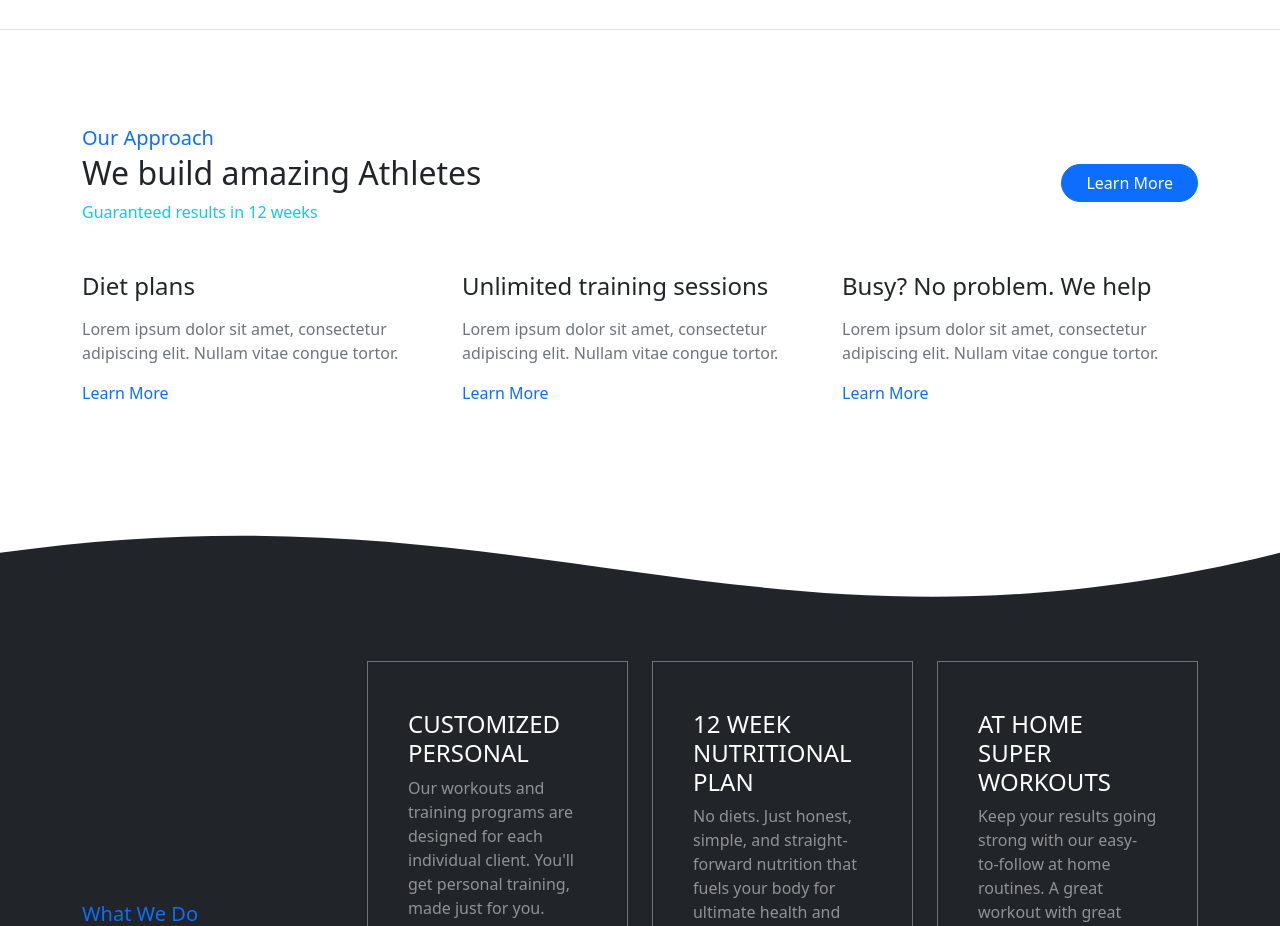
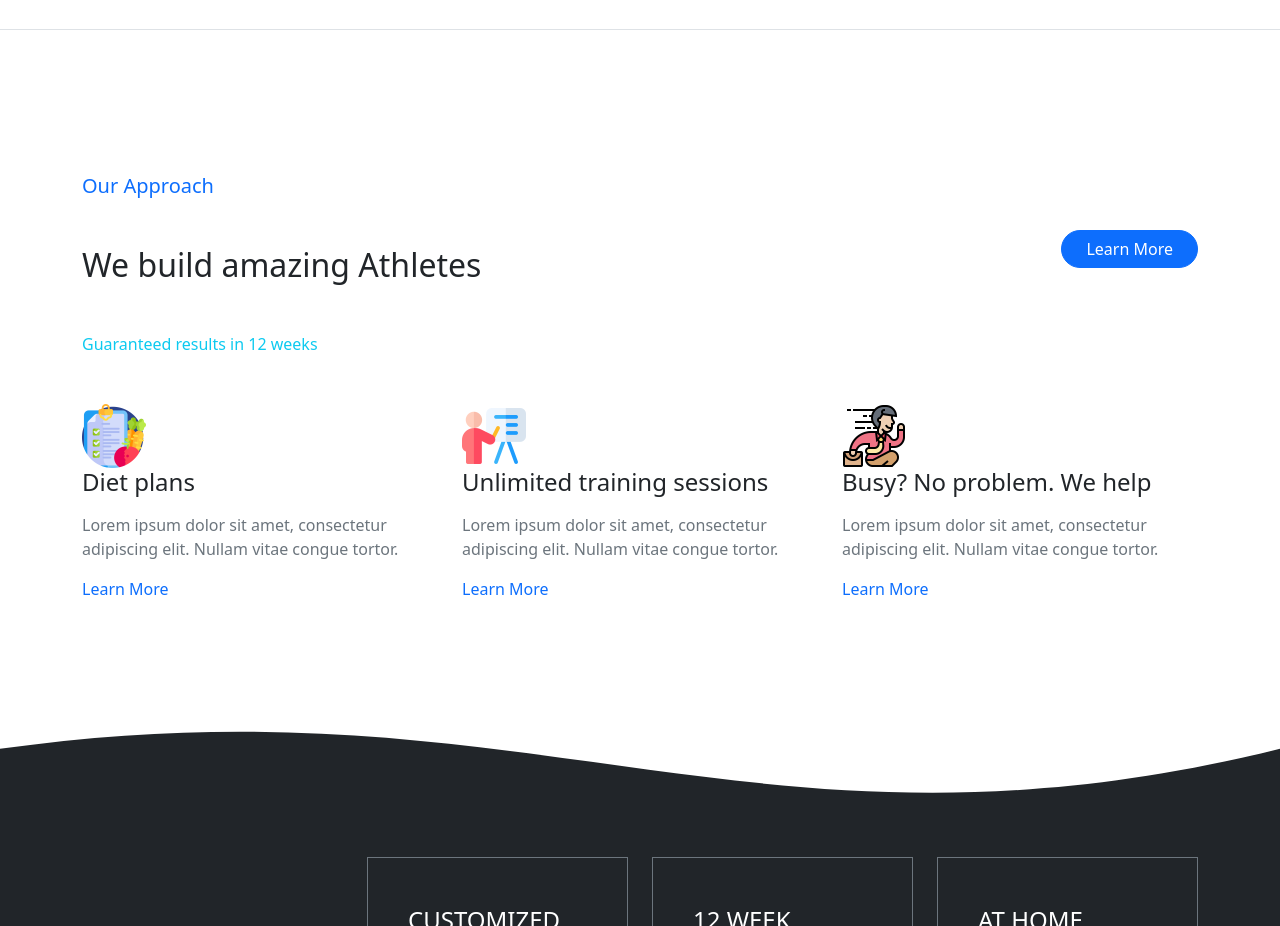
Before and after one commit to Jaouad2982/DojoFitness, a website: page index.html in a window 1280 px wide. Shown: the part 2040-2966 px from the top of the page. Drawn offline with nearby package versions, Linux system fonts and the light colour scheme.

Commit message:
Icons modification

```diff
--- a/index.html
+++ b/index.html
@@ -134,17 +134,18 @@
             <div class="container pb-5 pt-5">
                 <div class="align-items-center mb-3 row">
                     <div class="col-lg-7">
-                        <h2 class="h5 mb-1 text-primary">Our Approach</h2>
-                        <h3 class="h2 text-dark">We build amazing Athletes</h3>
-                        <p class="text-info"> Guaranteed results in 12 weeks </p>
+                        <h2 class="h5 mb-5 mt-5 text-primary">Our Approach</h2>
+                        <h3 class="h2 text-dark mt-5">We build amazing Athletes</h3>
+                        <p class="text-info mt-5"> Guaranteed results in 12 weeks </p>
                     </div>
                     <div class="col-lg-auto ms-auto"> <a class="btn btn-primary ps-4 pe-4 rounded-pill" href="#">Learn
                             More</a>
                     </div>
                 </div>
-                <div class="justify-content-center row">
+                <div class="diet-middle-images justify-content-center row">
                     <div class="col-lg-4 col-md-6 col-xl-4 pb-3 pt-3">
                         <div class="">
+                            <img src="images/diet.png" alt="diet icon">
                             <h4 class="h4 mb-3 text-dark">Diet plans</h4>
                             <p>Lorem ipsum dolor sit amet, consectetur adipiscing elit. Nullam vitae congue tortor.</p>
                             <a href="#" class="link-primary text-decoration-none">Learn More</a>
@@ -152,7 +153,7 @@
                     </div>
                     <div class="col-lg-4 col-md-6 col-xl-4 pb-3 pt-3">
                         <div class="">
-
+                            <img src="images/training.png" alt="diet icon">
                             <h4 class="h4 mb-3 text-dark">Unlimited training sessions</h4>
                             <p>Lorem ipsum dolor sit amet, consectetur adipiscing elit. Nullam vitae congue tortor.</p>
                             <a href="#" class="link-primary text-decoration-none">Learn More</a>
@@ -160,7 +161,7 @@
                     </div>
                     <div class="col-lg-4 col-md-6 col-xl-4 pb-3 pt-3">
                         <div class="">
-
+                            <img src="images/busy.png" alt="diet icon">
                             <h4 class="h4 mb-3 text-dark">Busy? No problem. We help</h4>
                             <p>Lorem ipsum dolor sit amet, consectetur adipiscing elit. Nullam vitae congue tortor.</p>
                             <a href="#" class="link-primary text-decoration-none">Learn More</a>
--- a/style.css
+++ b/style.css
@@ -36,3 +36,7 @@ footer a {
 .middle-title{
     font-family: 'Cabin', sans-serif;
 }
+
+.diet-middle-images img{
+    width: 4rem;;
+}
```
Also changed, not shown: images/busy.png (added), images/diet.png (added), images/training.png (added).
